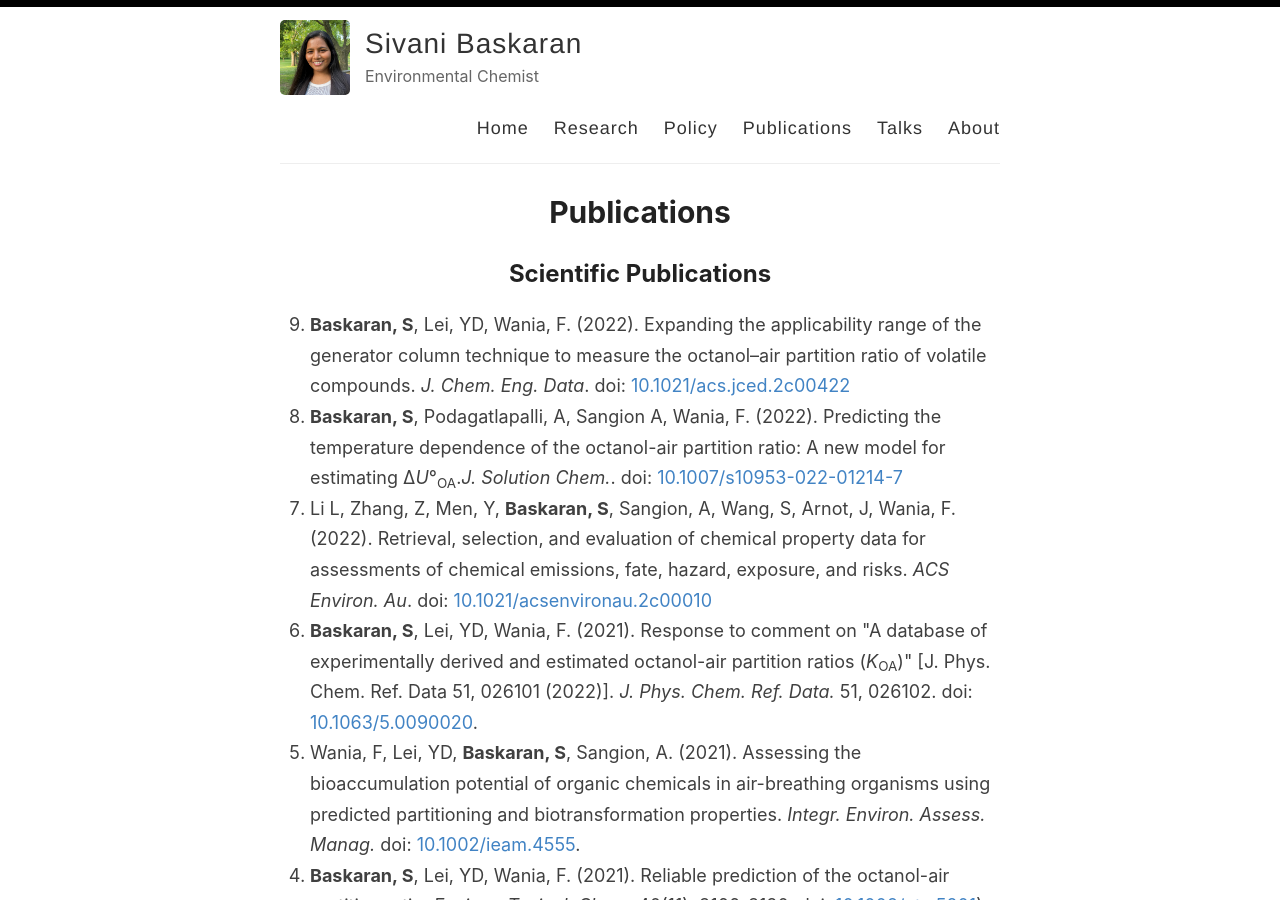
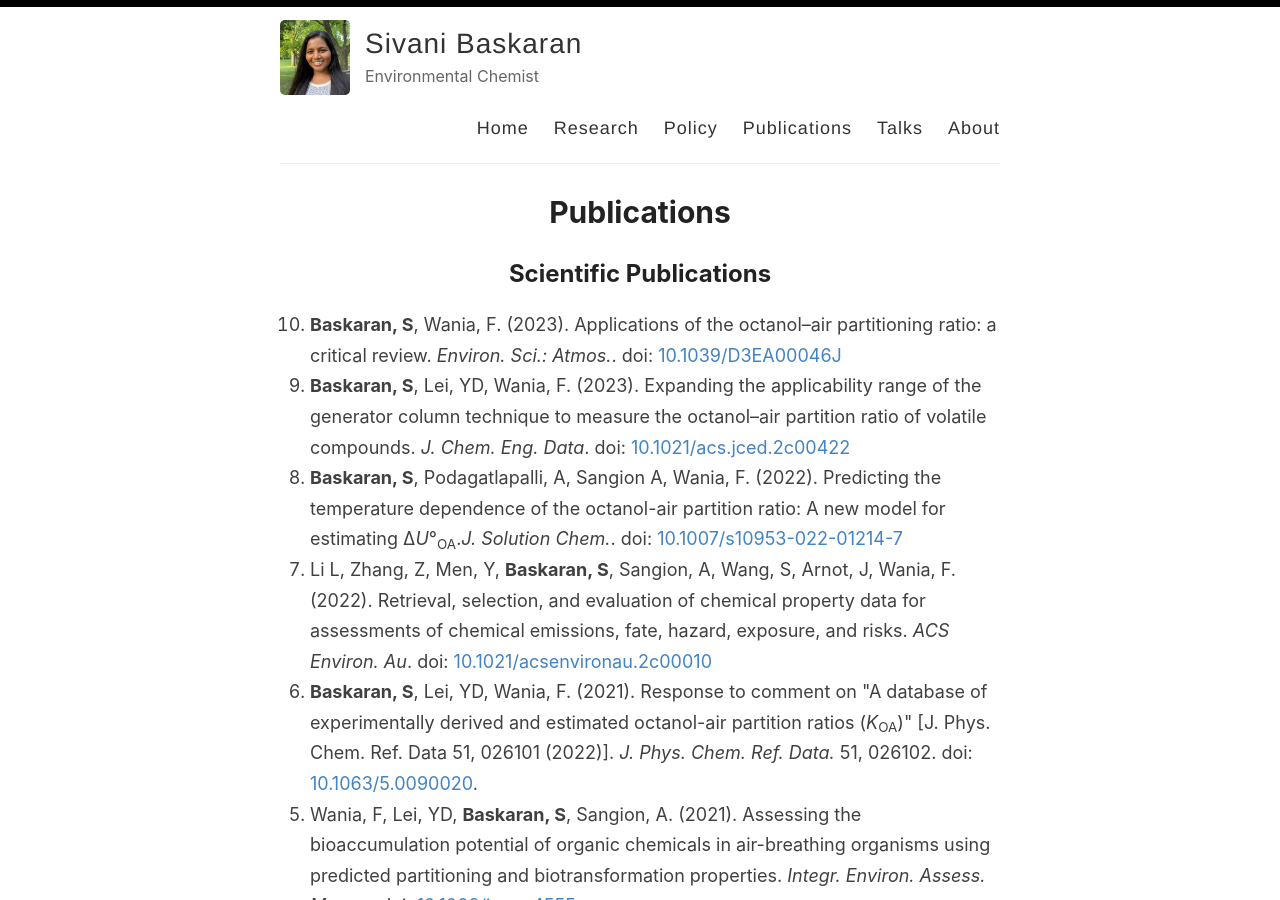
Before and after one commit to sivanibaskaran/sivanibaskaran.github.io, a Jekyll site: the page built from _pages/publications.md, in a window 1280 px wide and 900 px high. Built offline with Jekyll 4.4.1, drawn with Linux system fonts in a browser that asks for light colours.

Commit message:
koa review awards

```diff
--- a/_pages/publications.md
+++ b/_pages/publications.md
@@ -6,7 +6,8 @@
 
 ## Scientific Publications
 <ol reversed>
-<li><b>Baskaran, S</b>, Lei, YD, Wania, F. (2022). Expanding the applicability range of the generator column technique to measure the octanol–air partition ratio of volatile compounds. <i>J. Chem. Eng. Data</i>. doi: <a href="https://doi.org/10.1021/acs.jced.2c00422">10.1021/acs.jced.2c00422</a></li>
+<li><b>Baskaran, S</b>, Wania, F. (2023). Applications of the octanol–air partitioning ratio: a critical review. <i>Environ. Sci.: Atmos.</i>. doi: <a href="https://doi.org/10.1039/D3EA00046J">10.1039/D3EA00046J</a></li>
+<li><b>Baskaran, S</b>, Lei, YD, Wania, F. (2023). Expanding the applicability range of the generator column technique to measure the octanol–air partition ratio of volatile compounds. <i>J. Chem. Eng. Data</i>. doi: <a href="https://doi.org/10.1021/acs.jced.2c00422">10.1021/acs.jced.2c00422</a></li>
 <li><b>Baskaran, S</b>, Podagatlapalli, A, Sangion A, Wania, F. (2022). Predicting the temperature dependence of the octanol-air partition ratio: A new model for estimating Δ<i>U</i>°<sub>OA</sub>.<i>J. Solution Chem.</i>. doi: <a href="https://doi.org/10.1007/s10953-022-01214-7">10.1007/s10953-022-01214-7</a></li>
 <li>Li L, Zhang, Z, Men, Y, <b>Baskaran, S</b>, Sangion, A, Wang, S, Arnot, J, Wania, F. (2022). Retrieval, selection, and evaluation of chemical property data for assessments of chemical emissions, fate, hazard, exposure, and risks. <i>ACS Environ. Au</i>. doi: <a href="https://doi.org/10.1021/acsenvironau.2c00010">10.1021/acsenvironau.2c00010</a></li>
 <li><b>Baskaran, S</b>, Lei, YD, Wania, F. (2021). Response to comment on "A database of experimentally derived and estimated octanol-air partition ratios (<i>K</i><sub>OA</sub>)" [J. Phys. Chem. Ref. Data 51, 026101 (2022)]. <i>J. Phys. Chem. Ref. Data.</i> 51, 026102. doi: <a href="https://doi.org/10.1063/5.0090020">10.1063/5.0090020</a>.</li>
--- a/index.html
+++ b/index.html
@@ -4,7 +4,9 @@
 
 <h1>Hi and welcome to my website! </h1>
 
-<p>My name is Sivani and I am an environmental chemist. I completed my PhD at the University of Toronto in the summer of 2022. Now, I am working as a post-doctoral researcher with <a href="https://zeropm.eu/">ZeroPM</a> at the <a href="https://ngi.no/eng">Norwegian Geotechnical Institute</a> in Oslo. My current research uses environmental chemistry and cheminformatics to identify persistent and mobile substances on the global market.
+<p>My name is Sivani and I am an environmental chemist, <a href="https://www.nserc-crsng.gc.ca/nserc-crsng/fundingdecisions-decisionsfinancement/scholarshipsandfellowships-concoursdebourses/index_eng.asp">2023-2024 NSERC Postdoctoral Fellow</a>, <a href="https://www.cas.org/about/futureleaders/2023-gallery">2023 CAS Future Leader</a> and science policy enthusiast.
+
+I completed my PhD at the University of Toronto in the summer of 2022. Now, I a post-doctoral researcher with <a href="https://zeropm.eu/">ZeroPM</a> at the <a href="https://ngi.no/eng">Norwegian Geotechnical Institute</a> in Oslo. My research uses environmental chemistry and cheminformatics to identify persistent and mobile substances on the global market. Right now, I am exploring how <a href="10.5281/zenodo.8081391">Bayesian Analysis approaches can be used to determine a consensus value for organic-carbon - water partition ratios (<i>K</i><sub>OC</sub>) in mobility hazard assessments</a>.
 
 <p>Here you will find information about my <a href="https://sivanibaskaran.github.io/research/">research interests</a>, <a href="https://sivanibaskaran.github.io/publications/">writing and publications</a>, and some of my passion projects, including my work in <a href="https://sivanibaskaran.github.io/policy/">science policy</a>.</p>
 
```
Also changed, not shown: _pages/about.md (+1 -1 lines).
